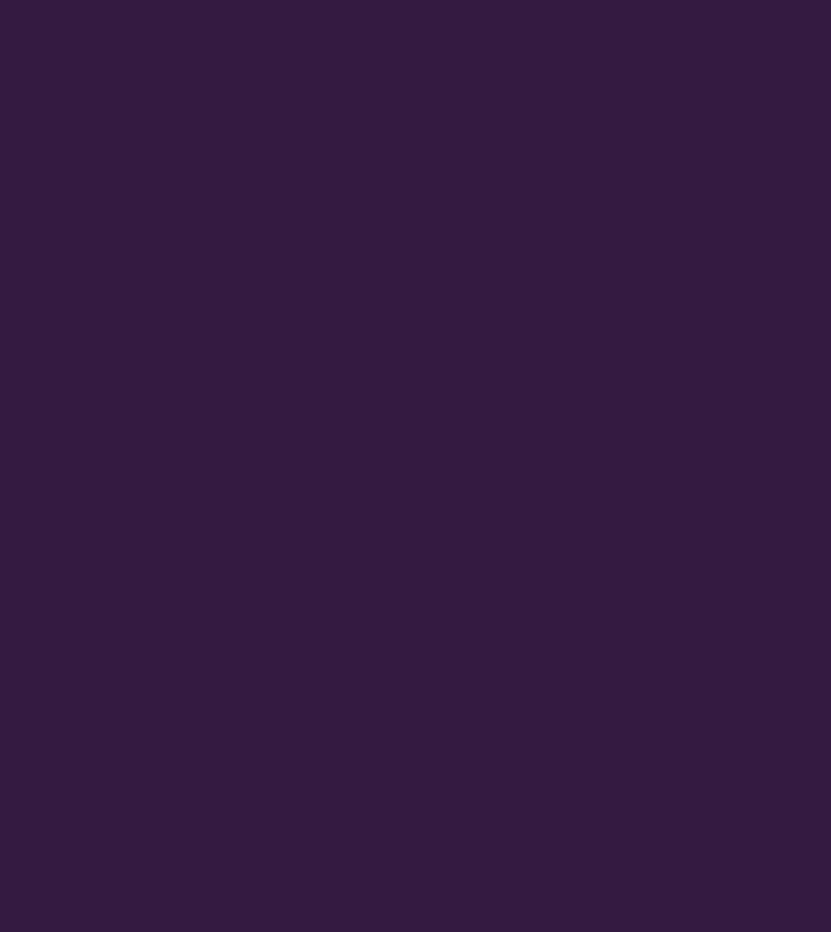
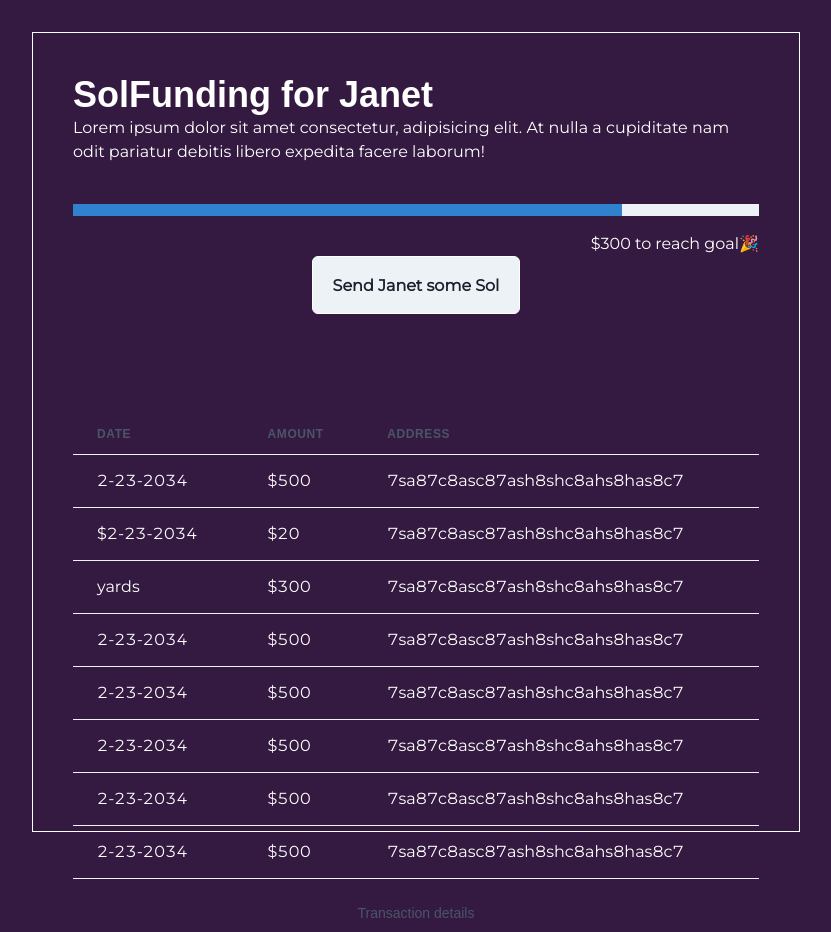
Before and after one commit to Dunsin-cyber/sol-fund, a React (Create React App) app: page /details in a window 1280 px wide. Before the commit this address had no page. Shown: the whole page, without its empty margins (224-1055 px from the left). Before the commit the page ends 800 px from the top, so only its background shows below. Built offline with nearby package versions, Linux system fonts and the light colour scheme.

Commit message:
added details page

```diff
--- a/src/App.tsx
+++ b/src/App.tsx
@@ -3,6 +3,8 @@ import { Routes, Route, BrowserRouter as Router } from "react-router-dom";
 import LandingPage from "./pages/LandingPage";
 import Profile from "./pages/Profile";
 import Onboarding1 from "./components/Onboarding/Onboarding1";
+import Campaign from "./components/Campaign";
+import Details from "./components/Campaign/Details";
 
 const App = () => {
   return (
@@ -12,6 +14,8 @@ const App = () => {
           <Route path="/" element={<LandingPage />} />
           <Route path="onboarding" element={<Onboarding1 />} />
           <Route path="profile" element={<Profile />} />
+          <Route path="campaign" element={<Campaign />} />
+          <Route path="details" element={<Details />} />
         </Routes>
       </Router>
     </React.Fragment>
--- /dev/null
+++ b/src/components/Campaign/Details.tsx
@@ -0,0 +1,114 @@
+import React from "react";
+import {
+  Box,
+  Container,
+  Center,
+  Text,
+  Heading,
+  Progress,
+  Flex,
+  Table,
+  Thead,
+  Tbody,
+  Tfoot,
+  Tr,
+  Th,
+  Td,
+  TableCaption,
+  TableContainer,
+  Button,
+} from "@chakra-ui/react";
+
+function Details() {
+  return (
+    <Container
+      maxW="60%"
+      h={"100vh"}
+      my={8}
+      border={"1px solid white"}
+      py={10}
+      px={10}
+    >
+      <Heading>SolFunding for Janet</Heading>
+      <Text>
+        Lorem ipsum dolor sit amet consectetur, adipisicing elit. At nulla a
+        cupiditate nam odit pariatur debitis libero expedita facere laborum!
+      </Text>
+      <Box mt={"40px"}>
+        <Progress value={80} />
+        <Flex justify={"flex-end"}>
+          <Text mt={4}>$300 to reach goal🎉</Text>
+        </Flex>
+        <Flex justify={"center"}>
+          <Button py={7} px={5}>
+            Send Janet some Sol
+          </Button>
+        </Flex>
+      </Box>
+      {/* transaction */}
+      <Box h={"100px"} />
+      <Transactions />
+    </Container>
+  );
+}
+
+export default Details;
+
+function Transactions() {
+  return (
+    <TableContainer>
+      <Table variant="simple">
+        <TableCaption>Transaction details</TableCaption>
+        <Thead>
+          <Tr>
+            <Th>Date</Th>
+            <Th>Amount</Th>
+            <Th> Address</Th>
+          </Tr>
+        </Thead>
+        <Tbody>
+          <Tr>
+            <Td>2-23-2034</Td>
+            <Td>$500</Td>
+            <Td>7sa87c8asc87ash8shc8ahs8has8c7</Td>
+          </Tr>
+          <Tr>
+            <Td>$2-23-2034</Td>
+            <Td>$20</Td>
+            <Td>7sa87c8asc87ash8shc8ahs8has8c7</Td>
+          </Tr>
+          <Tr>
+            <Td>yards</Td>
+            <Td>$300</Td>
+            <Td>7sa87c8asc87ash8shc8ahs8has8c7</Td>
+          </Tr>
+          <Tr>
+            <Td>2-23-2034</Td>
+            <Td>$500</Td>
+            <Td>7sa87c8asc87ash8shc8ahs8has8c7</Td>
+          </Tr>{" "}
+          <Tr>
+            <Td>2-23-2034</Td>
+            <Td>$500</Td>
+            <Td>7sa87c8asc87ash8shc8ahs8has8c7</Td>
+          </Tr>{" "}
+          <Tr>
+            <Td>2-23-2034</Td>
+            <Td>$500</Td>
+            <Td>7sa87c8asc87ash8shc8ahs8has8c7</Td>
+          </Tr>{" "}
+          <Tr>
+            <Td>2-23-2034</Td>
+            <Td>$500</Td>
+            <Td>7sa87c8asc87ash8shc8ahs8has8c7</Td>
+          </Tr>{" "}
+          <Tr>
+            <Td>2-23-2034</Td>
+            <Td>$500</Td>
+            <Td>7sa87c8asc87ash8shc8ahs8has8c7</Td>
+          </Tr>
+        </Tbody>
+      </Table>
+    </TableContainer>
+  );
+}
--- /dev/null
+++ b/src/components/Campaign/index.tsx
@@ -0,0 +1,63 @@
+import React from "react";
+import {
+  Badge,
+  Box,
+  Center,
+  Flex,
+  Image,
+  Text,
+  Container,
+  Grid,
+  Heading,
+} from "@chakra-ui/react";
+
+function index() {
+  return (
+    <Container maxW="70%">
+      <Box my={5}>
+        <Heading>Campaigns</Heading>
+        <Text py={4} fontSize={"24px"}>
+          This is the market place of different soalers who need funds, click on
+          any to fund
+        </Text>
+      </Box>
+      <Grid templateColumns="repeat(3, 1fr)" gap={6}>
+        <Card />
+        <Card /> <Card /> <Card /> <Card /> <Card /> <Card /> <Card />
+      </Grid>
+    </Container>
+  );
+}
+
+export default index;
+
+function Card() {
+  return (
+    <Center>
+      <Box p="5" maxW="320px" borderWidth="1px" cursor="pointer">
+        <Image borderRadius="md" src="https://bit.ly/2k1H1t6" />
+        <Flex align="baseline" mt={2}>
+          <Badge colorScheme="pink">verified</Badge>
+          <Text
+            ml={2}
+            textTransform="uppercase"
+            fontSize="sm"
+            fontWeight="bold"
+            color="pink.800"
+          >
+            Verified &bull; Cape Town
+          </Text>
+        </Flex>
+        <Text mt={2} fontSize="xl" fontWeight="semibold" lineHeight="short">
+          Modern, Chic Penthouse with Mountain, City & Sea Views
+        </Text>
+        <Text mt={2}>$119/night</Text>
+        <Flex mt={2} align="center">
+          <Text ml={1} fontSize="sm">
+            <b>4.84</b> (190)
+          </Text>
+        </Flex>
+      </Box>
+    </Center>
+  );
+}
--- a/src/components/Onboarding/Onboarding1.tsx
+++ b/src/components/Onboarding/Onboarding1.tsx
@@ -21,9 +21,20 @@ function Onboarding1() {
   const navigate = useNavigate();
   const { step, setStep } = React.useContext(AppContext);
 
-  const handleClick = () => {
-    setStep(2);
-  };
+  // const getProvider = () => {
+  //   if ("phantom" in window) {
+  //     const provider = window.phantom?.solana;
+
+  //     if (provider?.isPhantom) {
+  //       return provider;
+  //     }
+  //   }
+
+  //   window.open("https://phantom.app/", "_blank");
+  // };
+
+  // const provider = getProvider();
+  // console.log(provider);
 
   return (
     <Flex>
```
